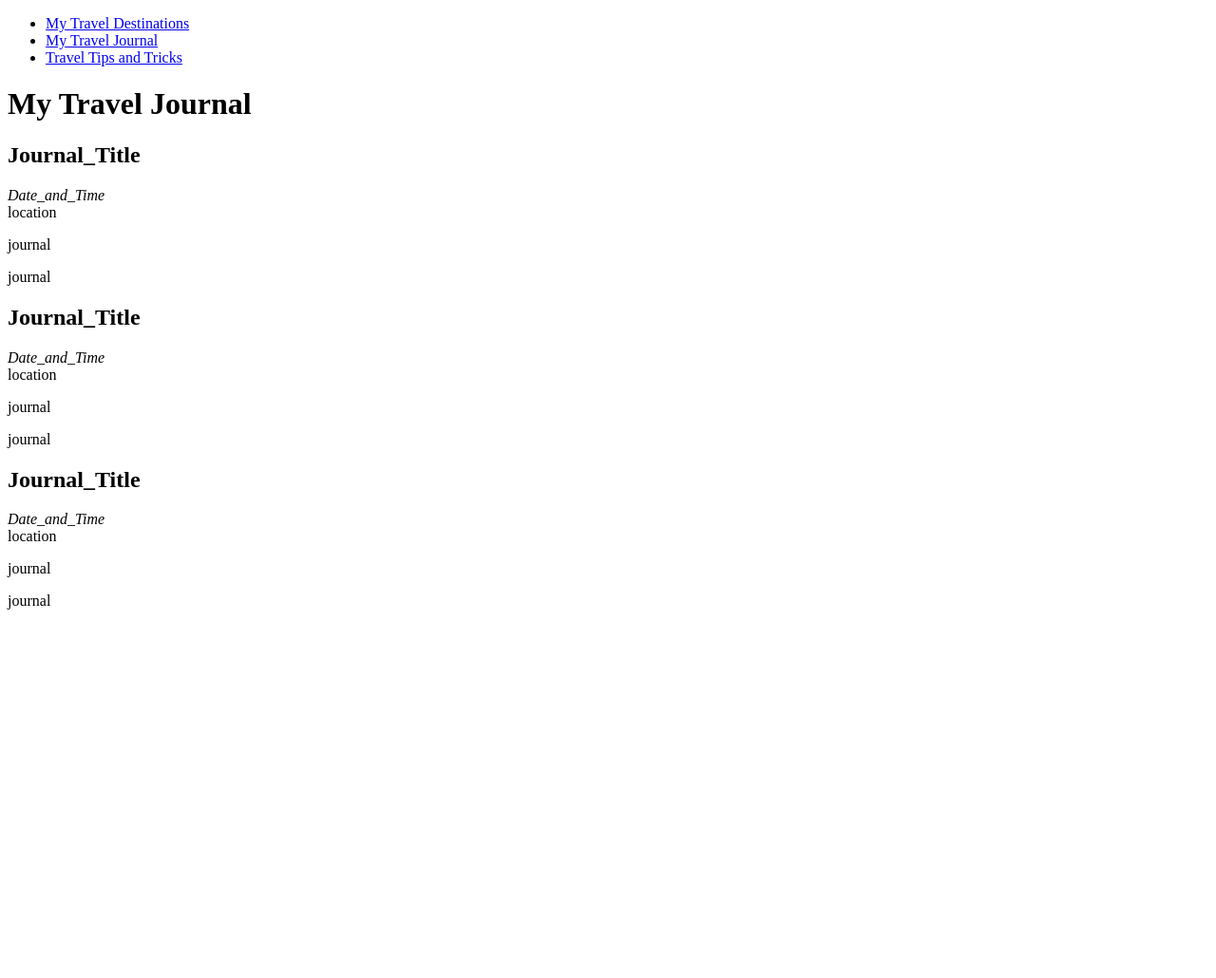
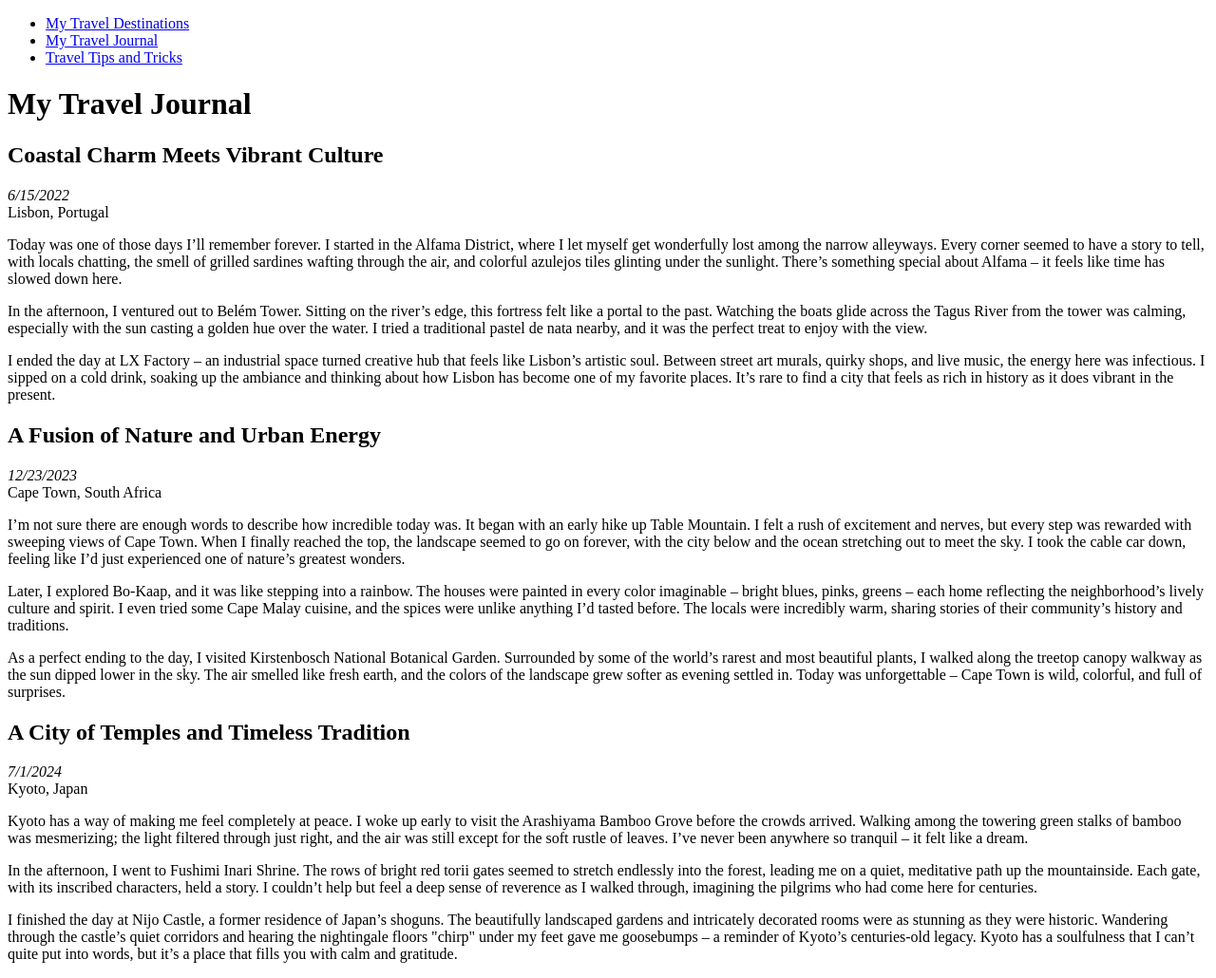
Before and after one commit to cormac-taylor/travel_blog, a plain HTML site: page journal.html in a window 1280 px wide. Shown: the whole page at 95% size. Before the commit the page ends 800 px from the top, so only its background shows below. Drawn offline with Linux system fonts and the light colour scheme.

Commit message:
journal.html done

```diff
--- a/journal.html
+++ b/journal.html
@@ -1,3 +1,6 @@
+<!-- Cormac Taylor -->
+<!-- I pledge my honor that I have abided by the Stevens Honor System. -->
+
 <!DOCTYPE html>
 <html lang="en">
   <head>
@@ -19,27 +22,96 @@
     <h1>My Travel Journal</h1>
     <main>
       <section>
-        <h2>Journal_Title</h2>
-        <cite>Date_and_Time</cite>
-        <aside>location</aside>
-        <p>journal</p>
-        <p>journal</p>
+        <h2>Coastal Charm Meets Vibrant Culture</h2>
+        <cite>6/15/2022</cite>
+        <aside>Lisbon, Portugal</aside>
+        <p>
+          Today was one of those days I’ll remember forever. I started in the
+          Alfama District, where I let myself get wonderfully lost among the
+          narrow alleyways. Every corner seemed to have a story to tell, with
+          locals chatting, the smell of grilled sardines wafting through the
+          air, and colorful azulejos tiles glinting under the sunlight. There’s
+          something special about Alfama – it feels like time has slowed down
+          here.
+        </p>
+        <p>
+          In the afternoon, I ventured out to Belém Tower. Sitting on the
+          river’s edge, this fortress felt like a portal to the past. Watching
+          the boats glide across the Tagus River from the tower was calming,
+          especially with the sun casting a golden hue over the water. I tried a
+          traditional pastel de nata nearby, and it was the perfect treat to
+          enjoy with the view.
+        </p>
+        <p>
+          I ended the day at LX Factory – an industrial space turned creative
+          hub that feels like Lisbon’s artistic soul. Between street art murals,
+          quirky shops, and live music, the energy here was infectious. I sipped
+          on a cold drink, soaking up the ambiance and thinking about how Lisbon
+          has become one of my favorite places. It’s rare to find a city that
+          feels as rich in history as it does vibrant in the present.
+        </p>
       </section>
 
       <section>
-        <h2>Journal_Title</h2>
-        <cite>Date_and_Time</cite>
-        <aside>location</aside>
-        <p>journal</p>
-        <p>journal</p>
+        <h2>A Fusion of Nature and Urban Energy</h2>
+        <cite>12/23/2023</cite>
+        <aside>Cape Town, South Africa</aside>
+        <p>
+          I’m not sure there are enough words to describe how incredible today
+          was. It began with an early hike up Table Mountain. I felt a rush of
+          excitement and nerves, but every step was rewarded with sweeping views
+          of Cape Town. When I finally reached the top, the landscape seemed to
+          go on forever, with the city below and the ocean stretching out to
+          meet the sky. I took the cable car down, feeling like I’d just
+          experienced one of nature’s greatest wonders.
+        </p>
+        <p>
+          Later, I explored Bo-Kaap, and it was like stepping into a rainbow.
+          The houses were painted in every color imaginable – bright blues,
+          pinks, greens – each home reflecting the neighborhood’s lively culture
+          and spirit. I even tried some Cape Malay cuisine, and the spices were
+          unlike anything I’d tasted before. The locals were incredibly warm,
+          sharing stories of their community’s history and traditions.
+        </p>
+        <p>
+          As a perfect ending to the day, I visited Kirstenbosch National
+          Botanical Garden. Surrounded by some of the world’s rarest and most
+          beautiful plants, I walked along the treetop canopy walkway as the sun
+          dipped lower in the sky. The air smelled like fresh earth, and the
+          colors of the landscape grew softer as evening settled in. Today was
+          unforgettable – Cape Town is wild, colorful, and full of surprises.
+        </p>
       </section>
 
       <section>
-        <h2>Journal_Title</h2>
-        <cite>Date_and_Time</cite>
-        <aside>location</aside>
-        <p>journal</p>
-        <p>journal</p>
+        <h2>A City of Temples and Timeless Tradition</h2>
+        <cite>7/1/2024</cite>
+        <aside>Kyoto, Japan</aside>
+        <p>
+          Kyoto has a way of making me feel completely at peace. I woke up early
+          to visit the Arashiyama Bamboo Grove before the crowds arrived.
+          Walking among the towering green stalks of bamboo was mesmerizing; the
+          light filtered through just right, and the air was still except for
+          the soft rustle of leaves. I’ve never been anywhere so tranquil – it
+          felt like a dream.
+        </p>
+        <p>
+          In the afternoon, I went to Fushimi Inari Shrine. The rows of bright
+          red torii gates seemed to stretch endlessly into the forest, leading
+          me on a quiet, meditative path up the mountainside. Each gate, with
+          its inscribed characters, held a story. I couldn’t help but feel a
+          deep sense of reverence as I walked through, imagining the pilgrims
+          who had come here for centuries.
+        </p>
+        <p>
+          I finished the day at Nijo Castle, a former residence of Japan’s
+          shoguns. The beautifully landscaped gardens and intricately decorated
+          rooms were as stunning as they were historic. Wandering through the
+          castle’s quiet corridors and hearing the nightingale floors "chirp"
+          under my feet gave me goosebumps – a reminder of Kyoto’s centuries-old
+          legacy. Kyoto has a soulfulness that I can’t quite put into words, but
+          it’s a place that fills you with calm and gratitude.
+        </p>
       </section>
     </main>
   </body>
```
Also changed, not shown: index.html (+58 -21 lines), tips.html (+3 -0 lines).
